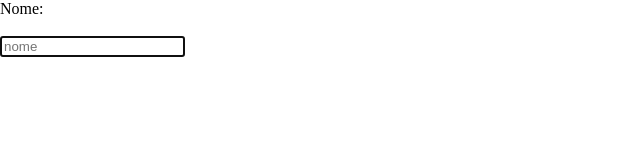
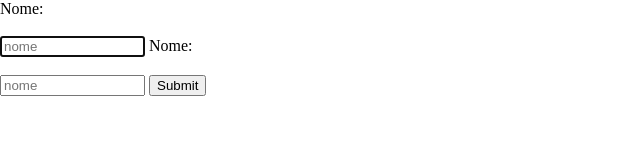
Before and after one commit to robertsudoliveira/B7webSecodProject, a plain HTML site: page index.html in a window 1280 px wide. Shown: the whole page, without its empty margins (0-640 px from the left). Drawn offline with Linux system fonts and the light colour scheme.

Commit message:
add required

```diff
--- a/index.html
+++ b/index.html
@@ -19,10 +19,18 @@
 
     <labe>
         Nome:<br><br>
-        <input type="name"  name="nome" placeholder="nome" autofocus>
+        <input type="name"  name="nome"   size="15"  placeholder="nome" autofocus   required  >
     </labe>
 
 
+
+    <labe>
+        Nome:<br><br>
+        <input type="name"  name="nome"   size="15"  placeholder="nome"   required  >
+    </labe>
+
+
+    <input type="submit" name="enviar">
 
 </form>
 
```
